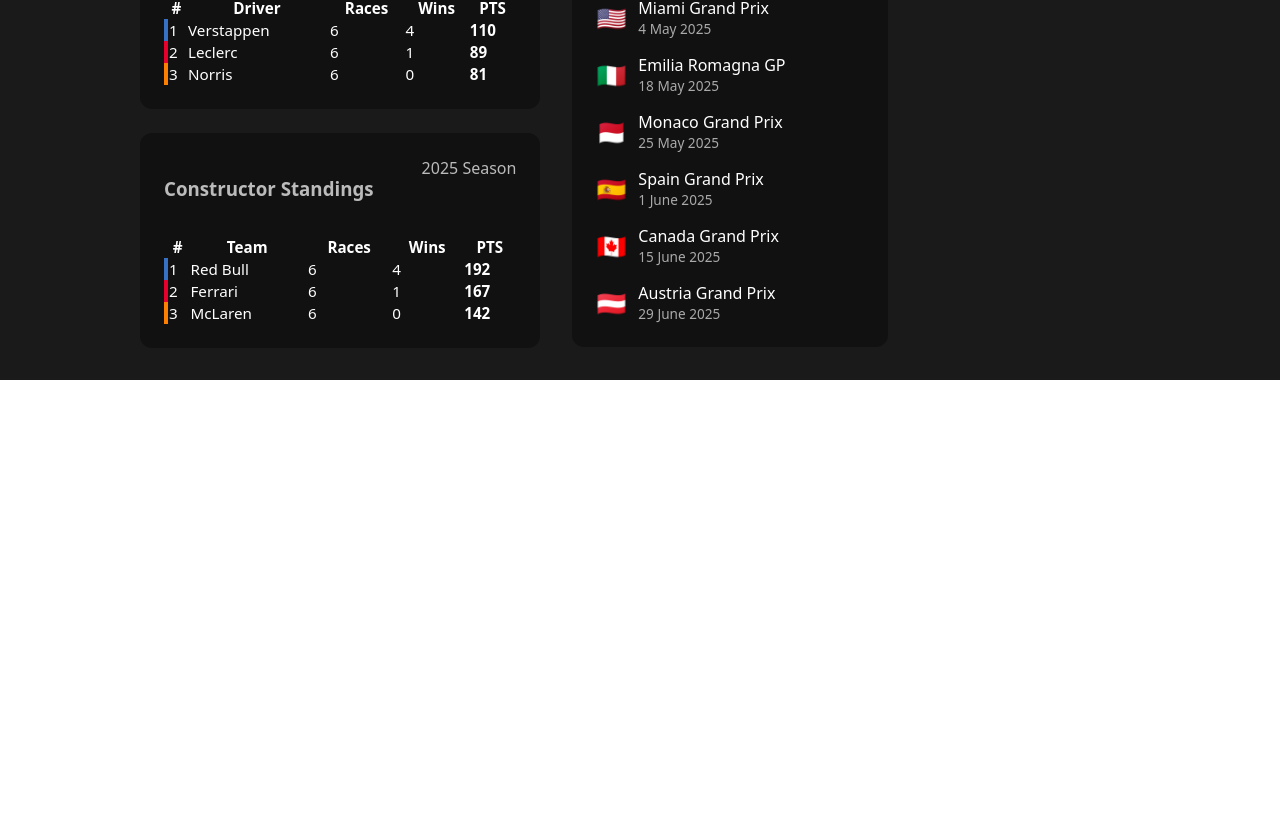
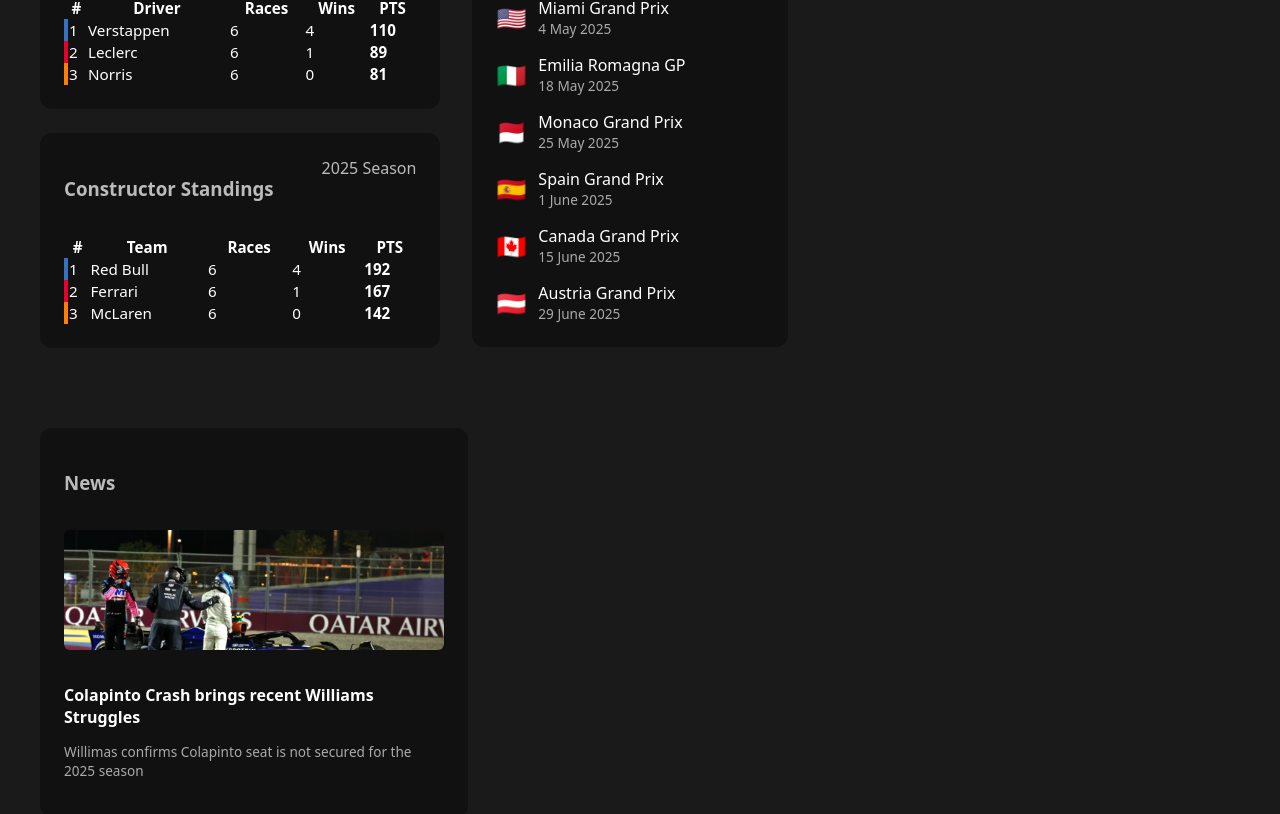
Before and after one commit to FranciscoJavierC/PaddockApp, a React (Vite) app in the folder paddock-frontend/: page / in a window 1280 px wide. Shown: the part 792-1606 px from the top of the page. Before the commit the page ends 1172 px from the top, so only its background shows below. Built offline with nearby package versions, Linux system fonts and the light colour scheme.

Commit message:
Added image for news sidebar and dashboard is complete with information and is looking good

```diff
--- a/paddock-frontend/src/components/Dashboard.jsx
+++ b/paddock-frontend/src/components/Dashboard.jsx
@@ -3,6 +3,7 @@
 import DriverStandingsCard from './DriverStandingsCard';
 import ConstructorStandingsCard from './ConstructorStandingsCard';
 import UpcomingRacesCard from './UpcomingRacesCard';
+import NewsSidebar from './NewsSidebar';
 
 const Dashboard = () => {
   return (
@@ -19,8 +20,12 @@
             <ConstructorStandingsCard />
           </div>
 
+          <div style={styles.centerColumn}>
+            <UpcomingRacesCard />
+          </div>
+
           <div style={styles.rightColumn}>
-            <UpcomingRacesCard />
+            <NewsSidebar />
           </div>
         </div>
       </div>
@@ -58,8 +63,14 @@
     justifyContent: 'flex-start', // or center if you want vertical centering
   },
   contentWrapper: {
-    maxWidth: '1000px',
+    maxWidth: '1200px',
     margin: '0 auto',
+  },
+  centerColumn: {
+    display: 'flex',
+    flexDirection: 'column',
+    justifyContent: 'flex-start',
+    gap: '1.5rem',
   },
 };
 
--- a/paddock-frontend/src/components/NewsSidebar.jsx
+++ b/paddock-frontend/src/components/NewsSidebar.jsx
@@ -0,0 +1,56 @@
+import React from 'react';
+
+const NewsSidebar = () => {
+    return (
+        <div style={styles.card}>
+            <div style={styles.header}>
+                <h3>News</h3>
+            </div>
+
+            <div>
+                <img src="/assets/news/ColapintoCrashNews.png" style={styles.thumbnail} alt="News thumbnail" />
+                <h4 style={styles.title}>Colapinto Crash brings recent Williams Struggles</h4>
+                <p style={styles.subtitle}>Willimas confirms Colapinto seat is not secured for the 2025 season</p>
+            </div>
+        </div>
+    );
+}
+
+const styles = {
+    card: {
+        backgroundColor: "#111",
+        borderRadius: "12px",
+        padding: "1.5rem",
+        color: "#fff",
+        width: "100%",
+        maxWidth: "380px",
+    },
+    header: {
+        display: 'flex',
+        justifyContent: 'space-between',
+        alignItems: 'center',
+        marginBottom: '1rem',
+        color: '#bbb',
+        paddingRight: '0.5rem',
+      },
+      thumbnail: {
+        width: "100%",
+        height: "120px",
+        objectFit: "cover",
+        borderRadius: "6px",
+        marginBottom: "0.5rem",
+      },
+
+      title: {
+        fontSize: "1rem",
+        fontWeight: "600",
+        marginBottom: "0.3rem",
+      },
+
+      subtitle: {
+        fontSize: "0.85rem",
+        color: "#aaa",
+      },
+}
+
+export default NewsSidebar;
--- a/paddock-frontend/src/components/UpcomingRacesCard.jsx
+++ b/paddock-frontend/src/components/UpcomingRacesCard.jsx
@@ -39,7 +39,7 @@
     padding: "1.5rem",
     color: "#fff",
     width: "100%",
-    maxWidth: "360px",
+    maxWidth: "420px",
   },
   header: {
     display: 'flex',
```
Also changed, not shown: paddock-frontend/public/assets/news/ColapintoCrashNews.png (added).
